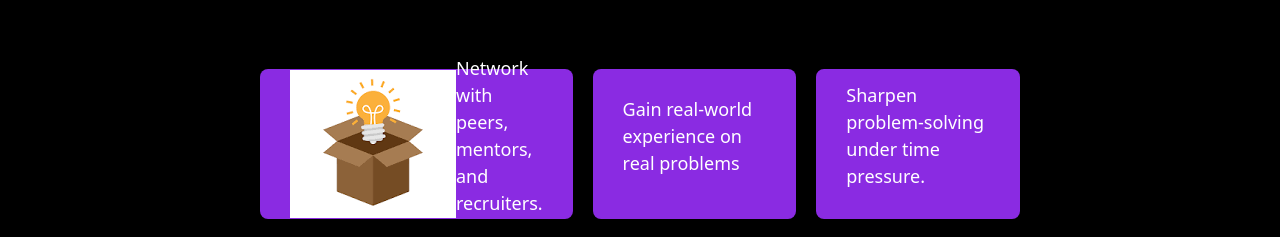
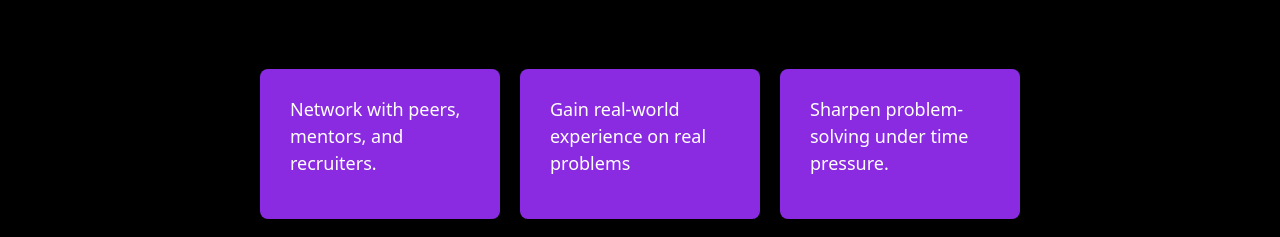
Before and after one commit to pinkelephant4/iic-website, a React (Vite) app: page /ambassador in a window 1280 px wide. Shown: the part 561-798 px from the top of the page. Built offline with nearby package versions, Linux system fonts and the light colour scheme; a web font is replaced by a local one.

Commit message:
reasonss

```diff
--- a/src/pages/Campus.jsx
+++ b/src/pages/Campus.jsx
@@ -24,7 +24,7 @@ export default function Campus() {
 <h2 className="Campus-WhyIIC">Why participate in IIC?</h2>
 <div className="Campus-WhyIIC-container">
 <div className="Campus-WhyIIC-reasons">
-    <img src="../public/assets/think.png" alt=""/>
+    <img src="" alt=""/>
     <p>Network with peers, mentors, and recruiters.</p>
 </div>
 
```
